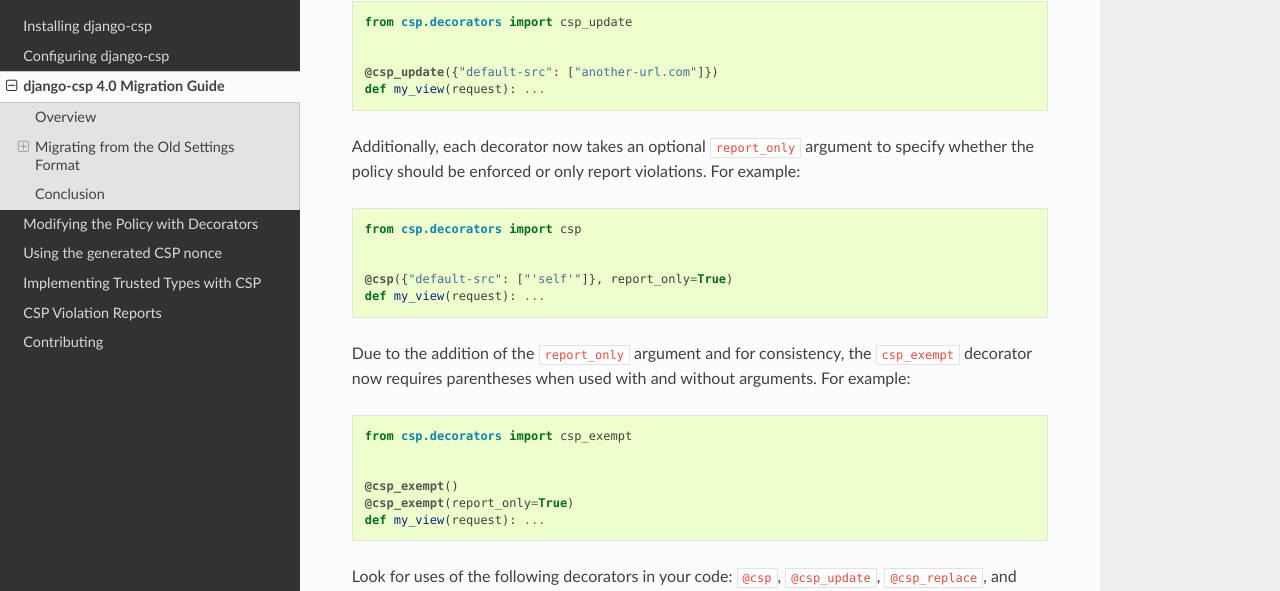
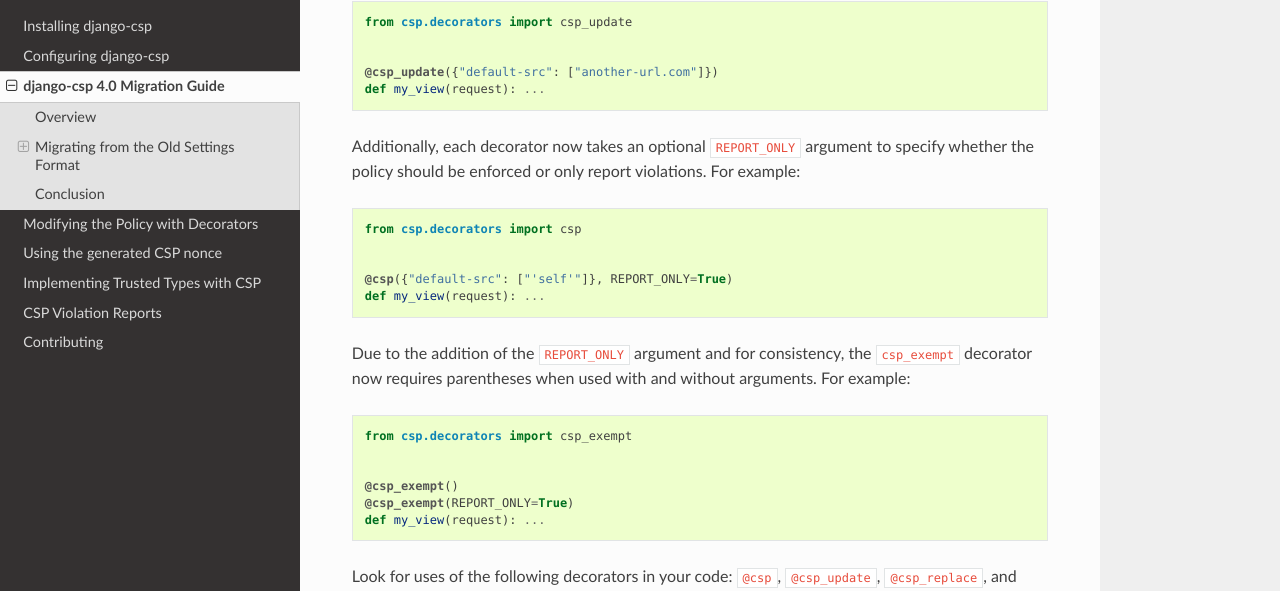
Before and after one commit to mozilla/django-csp, a Sphinx documentation site: the page built from docs/migration-guide.rst, in a window 1280 px wide and 900 px high, scrolled down 2537 px. Shown: the part 119-710 px from the top of the window. Built offline with Sphinx 7.4.7 and the Read the Docs theme 2.0.0, drawn with Linux system fonts in a browser that asks for light colours.

```diff
--- a/docs/migration-guide.rst
+++ b/docs/migration-guide.rst
@@ -137,7 +137,7 @@ decorators now accept a dictionary containing the CSP directives as an argument.
     @csp_update({"default-src": ["another-url.com"]})
     def my_view(request): ...
 
-Additionally, each decorator now takes an optional ``report_only`` argument to specify whether the
+Additionally, each decorator now takes an optional ``REPORT_ONLY`` argument to specify whether the
 policy should be enforced or only report violations. For example:
 
 .. code-block:: python
@@ -145,10 +145,10 @@ policy should be enforced or only report violations. For example:
     from csp.decorators import csp
 
 
-    @csp({"default-src": ["'self'"]}, report_only=True)
+    @csp({"default-src": ["'self'"]}, REPORT_ONLY=True)
     def my_view(request): ...
 
-Due to the addition of the ``report_only`` argument and for consistency, the ``csp_exempt``
+Due to the addition of the ``REPORT_ONLY`` argument and for consistency, the ``csp_exempt``
 decorator now requires parentheses when used with and without arguments. For example:
 
 .. code-block:: python
@@ -157,7 +157,7 @@ decorator now requires parentheses when used with and without arguments. For exa
 
 
     @csp_exempt()
-    @csp_exempt(report_only=True)
+    @csp_exempt(REPORT_ONLY=True)
     def my_view(request): ...
 
 Look for uses of the following decorators in your code: ``@csp``, ``@csp_update``, ``@csp_replace``,
```
